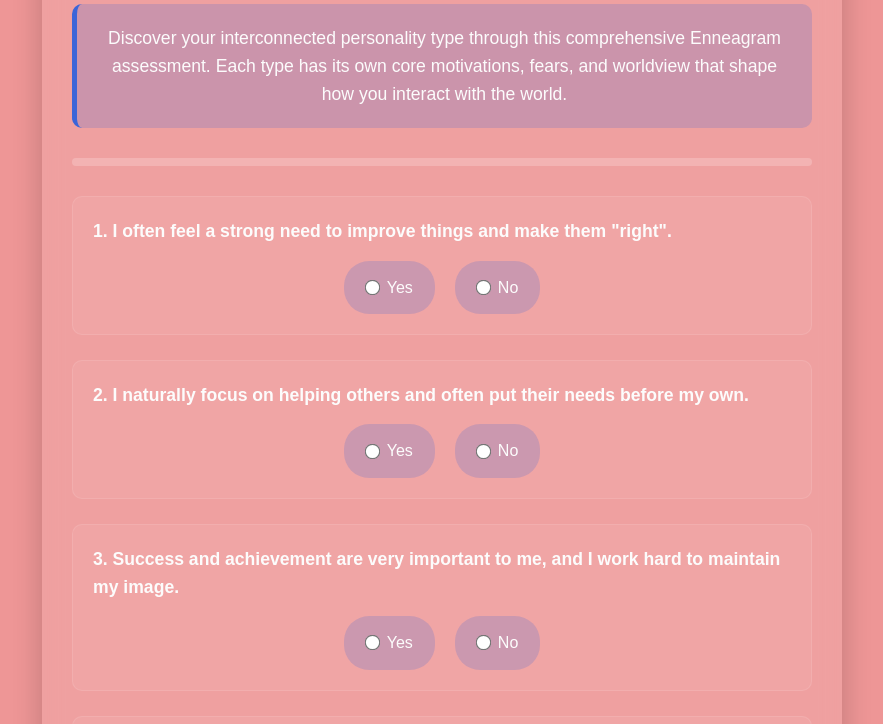
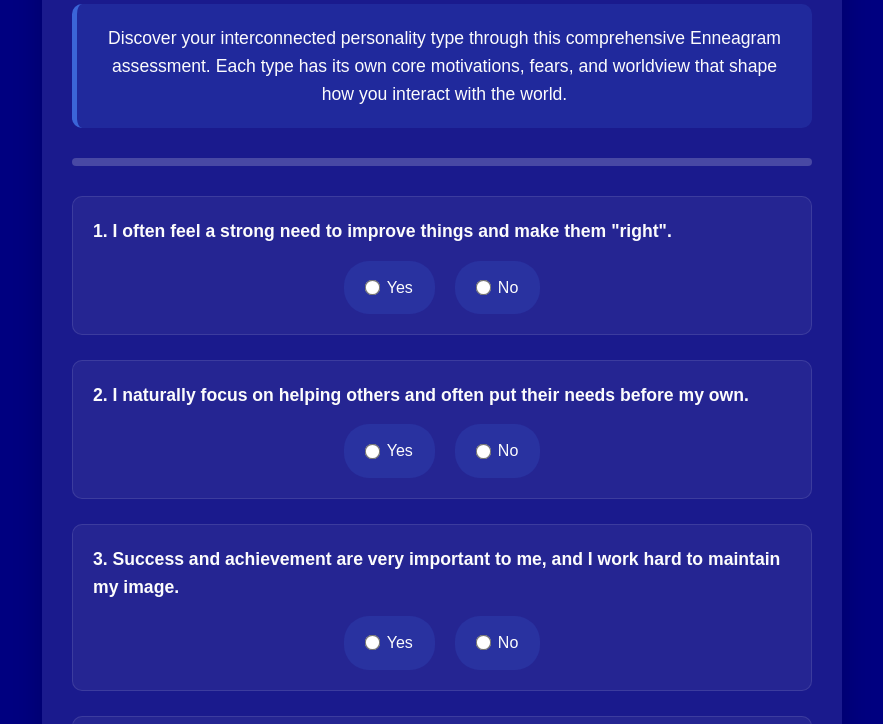
Before and after one commit to BruceWade15/Enneagram, a plain HTML site: page index.html in a window 1280 px wide. Shown: the part 120-844 px from the top of the page, without its empty margins (198-1081 px from the left). Drawn offline with Linux system fonts and the light colour scheme.

Commit message:
Update index.html

```diff
--- a/index.html
+++ b/index.html
@@ -13,7 +13,7 @@
 
         body {
             font-family: 'Arial', sans-serif;
-            background-color: #ee9696;
+            background-color: #000080;
             color: #fcfcfc;
             line-height: 1.6;
             min-height: 100vh;
```
